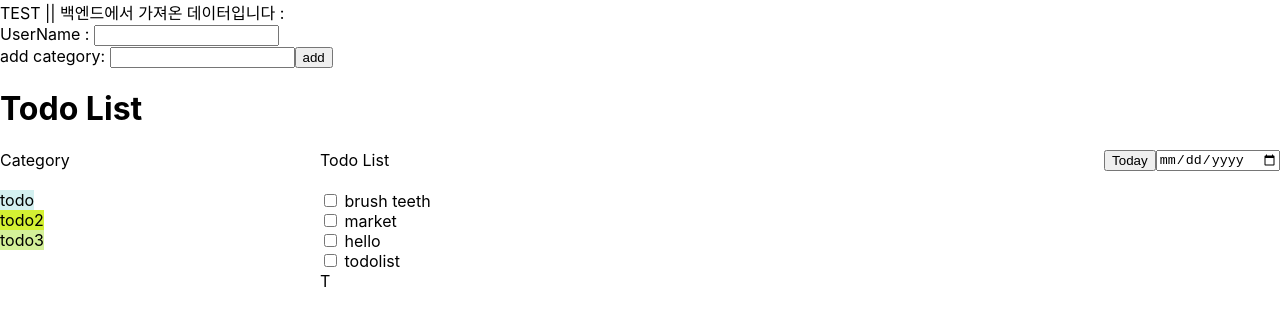
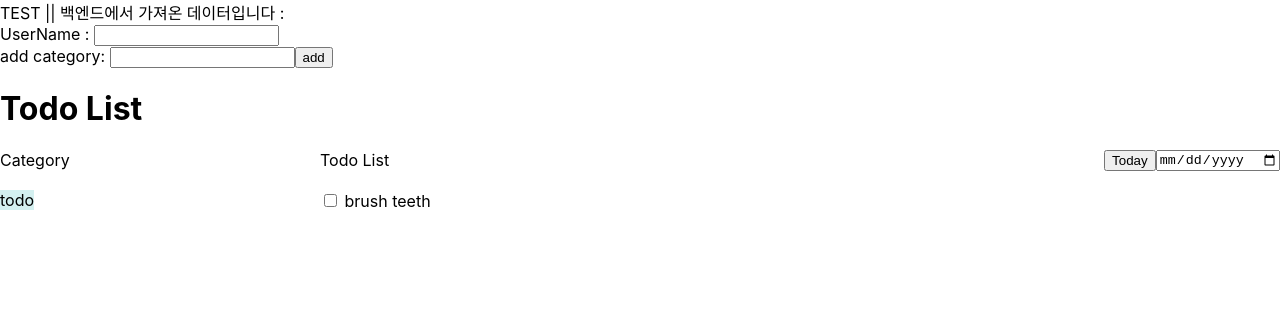
Before and after one commit to Kdoby/TodoList, a React (Create React App) app in the folder src/main/frontend/: page / in a window 1280 px wide. Shown: the top 326 px of the page. Built offline with nearby package versions, Linux system fonts and the light colour scheme; no server answers.

Commit message:
refactor: 필요없는 코드 삭제

```diff
--- a/src/main/frontend/src/component/TodoListPage.js
+++ b/src/main/frontend/src/component/TodoListPage.js
@@ -19,9 +19,6 @@ export default function TodoList() {
                             marginTop:"20px"
                     }}>
                         <TodoCategory color={"#d4f0f0"} category={"todo"}/>
-                        <TodoCategory color={"#d4f033"} category={"todo2"}/>
-                        <TodoCategory color={"#d4f099"} category={"todo3"}/>
-
                     </div>
 
                 </div>
@@ -42,10 +39,7 @@ export default function TodoList() {
                             marginTop:"20px"
                     }}>
                         <Todo title={"brush teeth"}/>
-                        <Todo title={"market"}/>
-                        <Todo title={"hello"}/>
-                        <Todo title={"todolist"}/>
-                    T</div>
+                    </div>
 
                 </div>
             </div>
```
